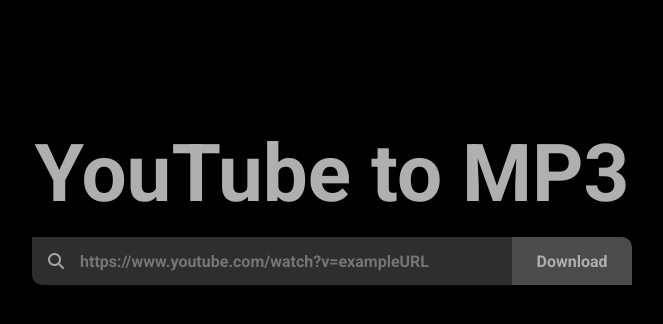
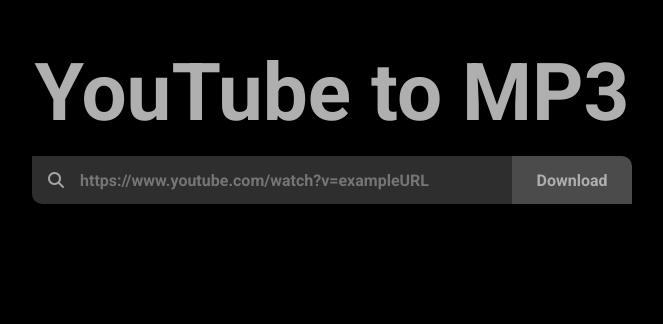
Before and after one commit to 325234234/YouTubeToMp3, a React (Vite) app: page / in a window 1280 px wide. Shown: the part 194-518 px from the top of the page, without its empty margins (308-971 px from the left). Built offline with nearby package versions, Linux system fonts and the light colour scheme.

Commit message:
moved content from center to golden ratio

```diff
--- a/src/index.css
+++ b/src/index.css
@@ -19,11 +19,11 @@
 body {
   min-height: 100vh;
   min-width: 100vw;
-  padding: 0 1em;
+  padding: 30vh 1em 0;
 
   display: flex;
   flex-direction: column;
-  justify-content: center;
+  /* justify-content: center; */
   align-items: center;
 
   background: rgb(0,0,0);
```
